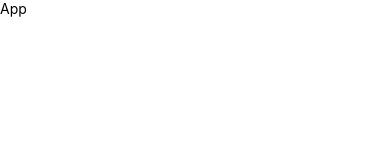
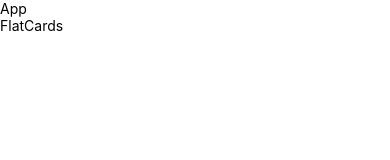
Before and after one commit to Fakher-Zaman/React-Native-Mastery, a React Native app in the folder project02/: screen / in a window 390 px wide. Shown: the top 160 px of the page. Built offline with nearby package versions, Linux system fonts and the light colour scheme.

Commit message:
Add Components in Project 02

```diff
--- a/project02/App.tsx
+++ b/project02/App.tsx
@@ -1,11 +1,13 @@
 import { Text, SafeAreaView, ScrollView } from 'react-native';
 import React from 'react';
+import FlatCards from './components/FlatCards';
 
 const App = () => {
   return (
     <SafeAreaView>
       <ScrollView>
         <Text>App</Text>
+        <FlatCards />
       </ScrollView>
     </SafeAreaView>
   );
--- /dev/null
+++ b/project02/components/FlatCards.tsx
@@ -0,0 +1,12 @@
+import { StyleSheet, Text, View } from 'react-native';
+import React from 'react';
+
+export default function FlatCards() {
+    return (
+        <View>
+            <Text>FlatCards</Text>
+        </View>
+    );
+}
+
+const styles = StyleSheet.create({});
```
